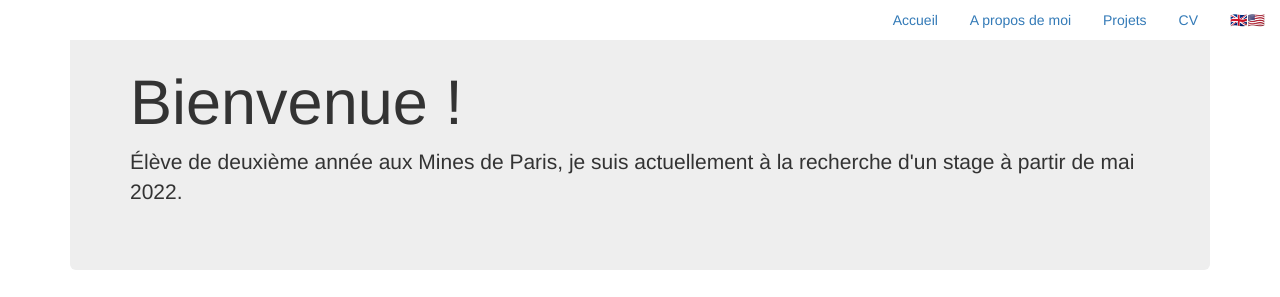
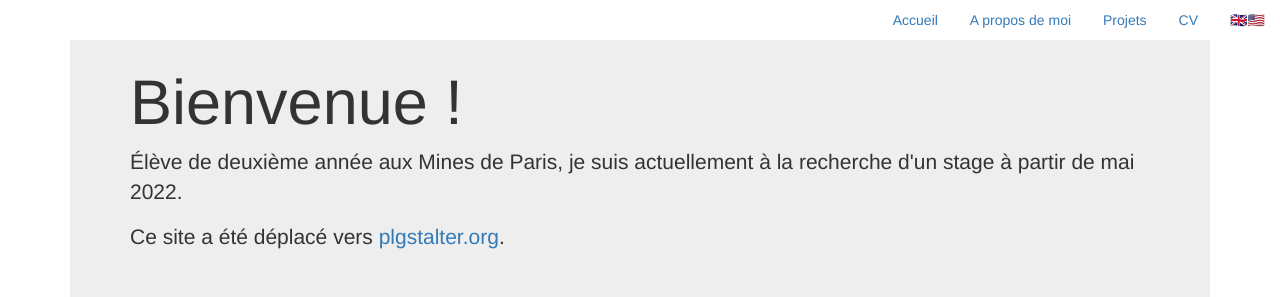
Before and after one commit to plgstalter/plgstalter.github.io, a plain HTML site: page index.html in a window 1280 px wide. Shown: the top 297 px of the page. Drawn offline with nearby package versions, Linux system fonts and the light colour scheme.

Commit message:
the website is now at https://plgstalter.org

```diff
--- a/index.html
+++ b/index.html
@@ -23,6 +23,7 @@
       <div class="jumbotron">
         <h1>Bienvenue !</h1>
         <p>Élève de deuxième année aux Mines de Paris, je suis actuellement à la recherche d'un stage à partir de mai 2022.</p>
+        <p>Ce site a été déplacé vers <a href=https://plgstalter.org>plgstalter.org</a>.</p>
       </div>
       <footer >
         <div style="float: left;">© 2022 Pierre-Louis Gstalter</div>
```
